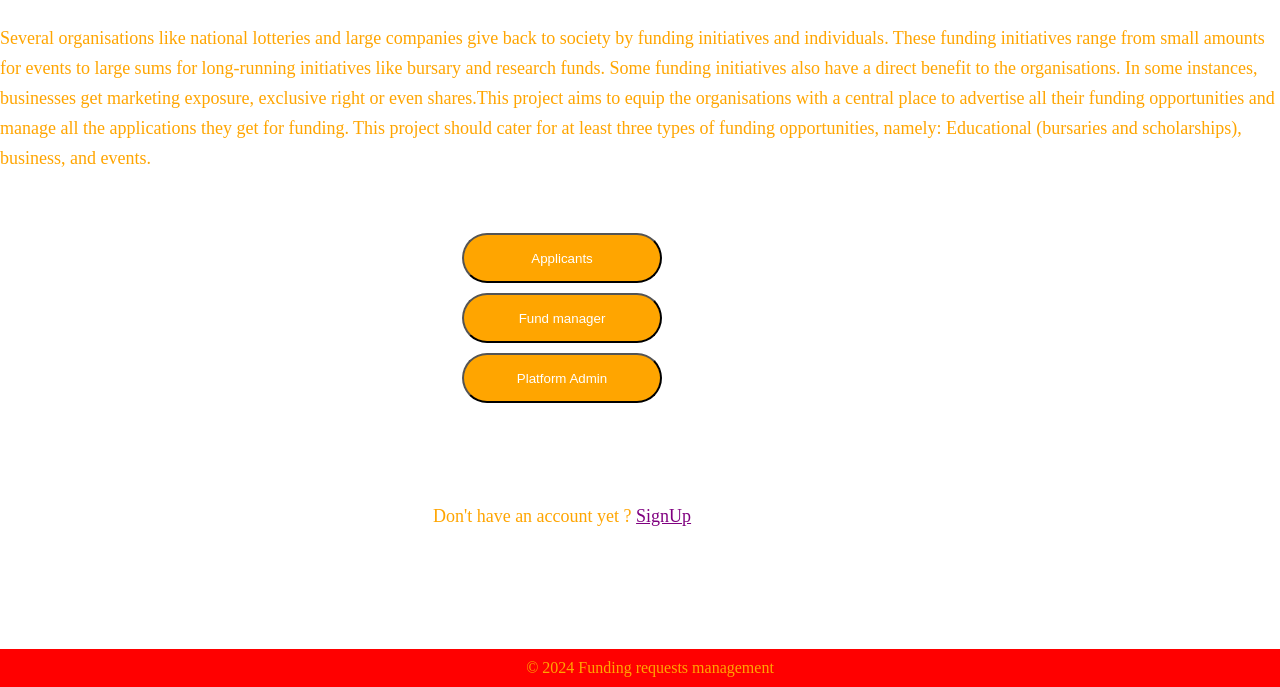
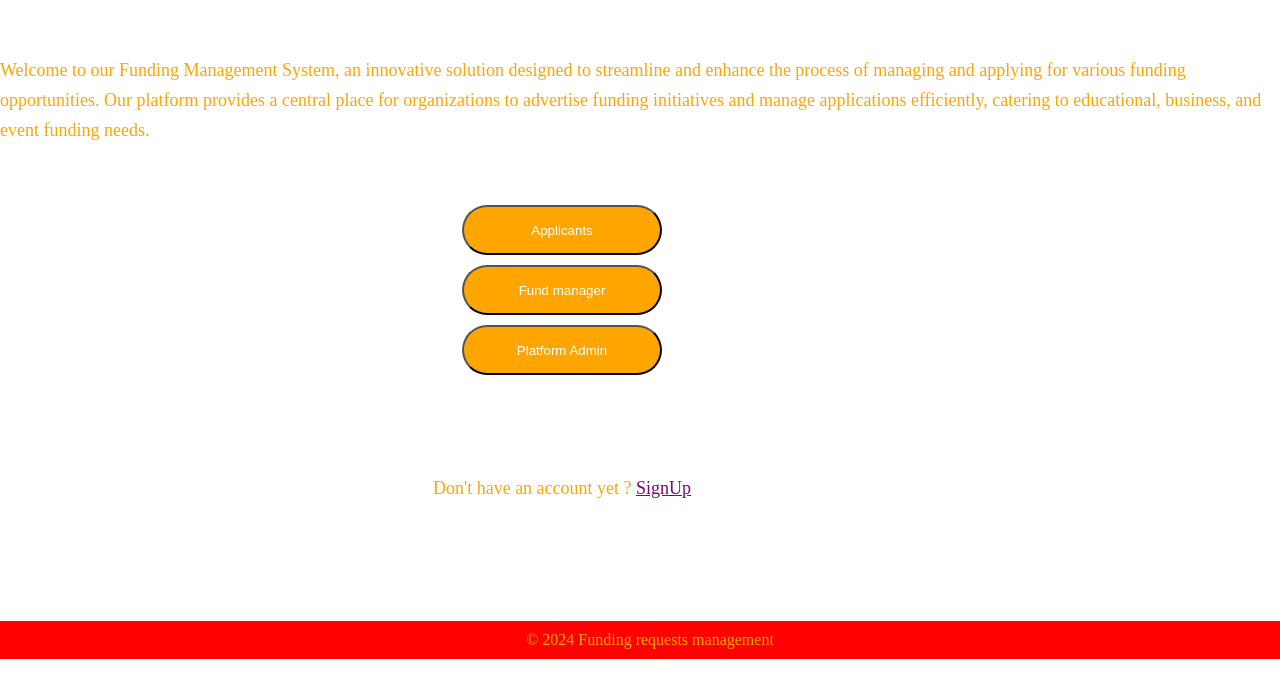
Before and after one commit to kmabasa212/finale, a website with bundled scripts: page src/index.html in a window 1280 px wide. Shown: the part 115-802 px from the top of the page. Built offline with nearby package versions, Linux system fonts and the light colour scheme.

Commit message:
Update about

```diff
--- a/src/index.html
+++ b/src/index.html
@@ -23,14 +23,13 @@
     <main>
         <section id="main-text">
             <p>
-                Several organisations like national lotteries and large companies give back to society by  funding
-                initiatives and individuals. These funding initiatives range from small amounts for events to
-                large sums for long-running initiatives like bursary and research funds. Some funding initiatives
-                also have a direct benefit to the organisations. In some instances, businesses get marketing
-                exposure, exclusive right or even shares.This project aims to equip the organisations with a central place to advertise all their funding
-                opportunities and manage all the applications they get for funding. This project should cater for
-                at least three types of funding opportunities, namely: Educational (bursaries and scholarships),
-                business, and events.
+                Welcome to our Funding Management System,
+                an innovative solution designed to streamline and
+                enhance the process of managing and applying for various
+                funding opportunities. Our platform provides a central
+                place for organizations to advertise funding initiatives
+                and manage applications efficiently, catering to educational,
+                business, and event funding needs.
             </p>
         </section>
         <section id="login-article">
```
